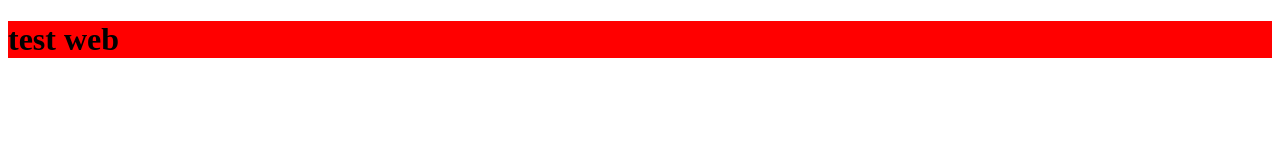
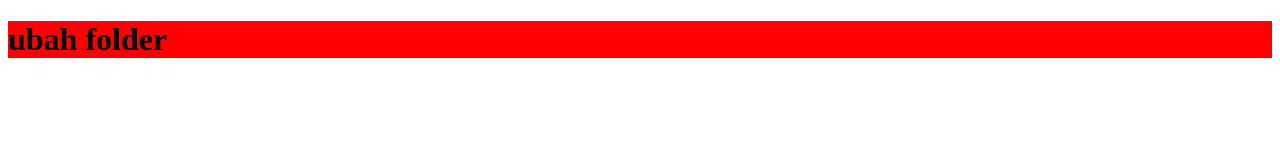
Before and after one commit to rizal2104/happy-birthday, a plain HTML site: page index.html in a window 1280 px wide. Drawn offline with Linux system fonts and the light colour scheme.

Commit message:
test lagi

```diff
--- a/index.html
+++ b/index.html
@@ -8,7 +8,7 @@
   </head>
   <body>
     <div class="test">
-      <h1>test web</h1>
+      <h1>ubah folder</h1>
     </div>
   </body>
 </html>
```
